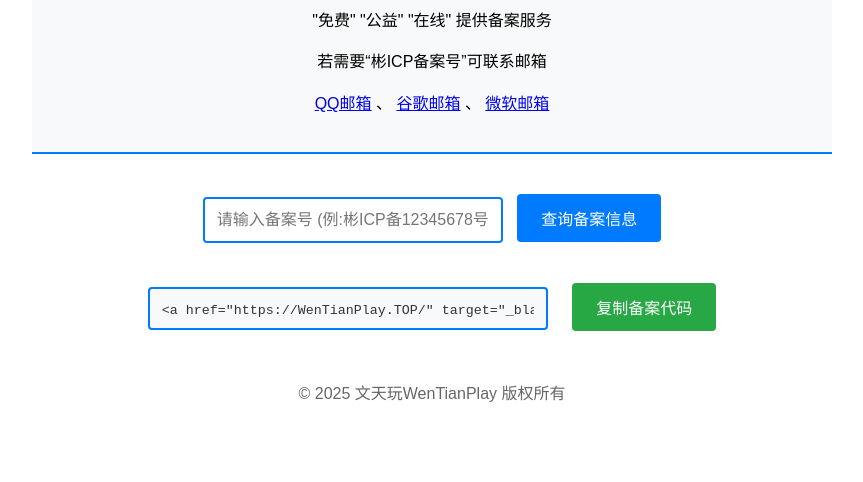
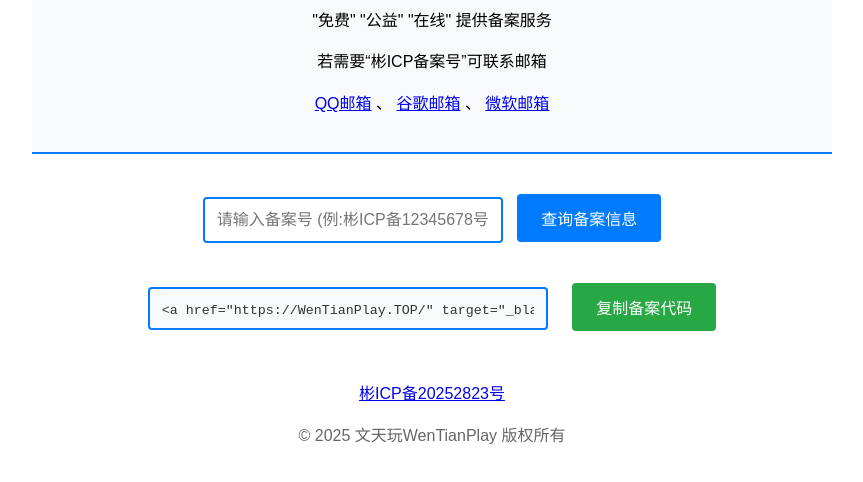
Before and after one commit to wentianplay/ICP.github.io, a plain HTML site: page index.html in a window 1280 px wide. Shown: the part 172-654 px from the top of the page, without its empty margins (208-1071 px from the left). Drawn offline with Linux system fonts and the light colour scheme.

Commit message:
更新 index.html

```diff
--- a/index.html
+++ b/index.html
@@ -141,6 +141,7 @@
     </div>
 
     <div class="footer">
+        <a href="https://WenTianPlay.TOP/" target="_blank">彬ICP备20252823号</a>
         <p>© 2025 文天玩WenTianPlay 版权所有</p>
     </div>
 
```
